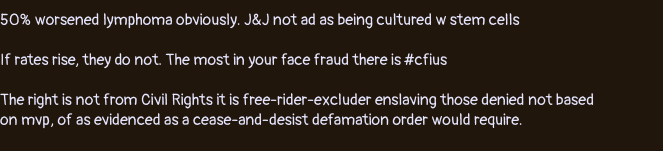
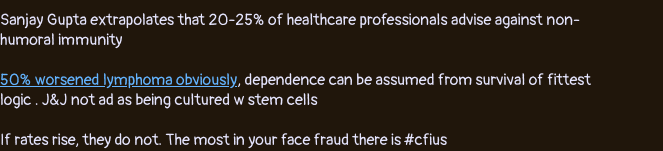
Before and after one commit to NickCarducci/humanharvest, a React (Create React App) app: page / in a window 1280 px wide. Shown: the part 605-756 px from the top of the page, without its empty margins (0-663 px from the left). Built offline with nearby package versions, Linux system fonts and the light colour scheme.

Commit message:
Update App.js

```diff
--- a/src/App.js
+++ b/src/App.js
@@ -39,8 +39,15 @@ export default function App() {
         that correlation and not on subjective minimal viable product
         <br />
         <br />
-        50% worsened lymphoma obviously. J&J not ad as being cultured w stem
-        cells
+        Sanjay Gupta extrapolates that 20-25% of healthcare professionals advise
+        against non-humoral immunity
+        <br />
+        <br />
+        <a href="https://link.springer.com/article/10.1007/s00259-021-05314-2">
+          50% worsened lymphoma obviously
+        </a>
+        , dependence can be assumed from survival of fittest logic . J&J not ad
+        as being cultured w stem cells
         <br />
         <br />
         If rates rise, they do not. The most in your face fraud there is #cfius
```
